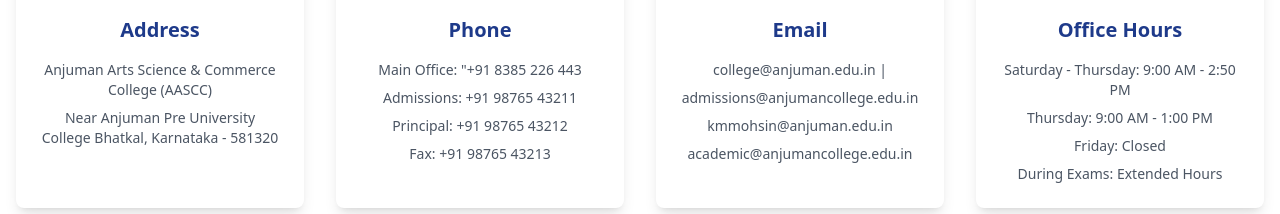
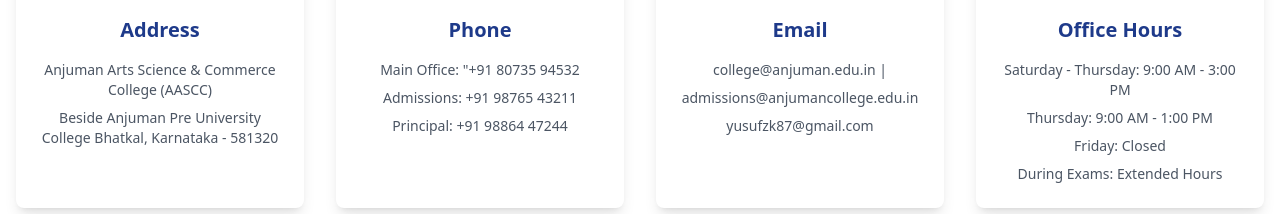
Before and after one commit to aascc-hub/aascc-web, a React (Vite) app: page /about/contact in a window 1280 px wide. Shown: the part 409-623 px from the top of the page. Built offline with nearby package versions, Linux system fonts and the light colour scheme.

Commit message:
contact number are updated

```diff
--- a/src/pages/about/Contact.tsx
+++ b/src/pages/about/Contact.tsx
@@ -7,17 +7,17 @@ const Contact = () => {
       title: 'Address',
       details: [
         'Anjuman Arts Science & Commerce College (AASCC)',
-        'Near Anjuman Pre University College Bhatkal, Karnataka - 581320',
+        'Beside Anjuman Pre University College Bhatkal, Karnataka - 581320',
       ]
     },
     {
       icon: Phone,
       title: 'Phone',
       details: [
-        'Main Office: "+91 8385 226 443 ',
+        'Main Office: "+91 80735 94532 ',
         'Admissions: +91 98765 43211',
-        'Principal: +91 98765 43212',
-        'Fax: +91 98765 43213'
+        'Principal: +91 98864 47244',
+
       ]
     },
     {
@@ -26,15 +26,15 @@ const Contact = () => {
       details: [
         'college@anjuman.edu.in |',
         'admissions@anjumancollege.edu.in',
-        'kmmohsin@anjuman.edu.in',
-        'academic@anjumancollege.edu.in'
+        'yusufzk87@gmail.com',
+
       ]
     },
     {
       icon: Clock,
       title: 'Office Hours',
       details: [
-        'Saturday - Thursday: 9:00 AM - 2:50 PM',
+        'Saturday - Thursday: 9:00 AM - 3:00 PM',
         'Thursday: 9:00 AM - 1:00 PM',
         'Friday: Closed',
         'During Exams: Extended Hours'
@@ -187,7 +187,7 @@ const Contact = () => {
               allowFullScreen={true}
               loading="lazy"
               referrerPolicy="no-referrer-when-downgrade"
-              title="AIMCA Location"
+              title="AASCC Location"
             ></iframe>
           </div>
         </div>
@@ -224,7 +224,7 @@ const Contact = () => {
               </div>
               <h3 className="text-lg font-semibold text-white mb-2">By Road</h3>
               <p className="text-blue-100 text-sm">
-                AIMCA is located in Bhatkal, Karnataka. The college is easily accessible by road.
+                AASCC is located in Bhatkal, Karnataka. The college is easily accessible by road.
                 From major cities like Mangalore (about 120 km south) or Goa (about 150 km north),
                 take NH66 (formerly NH17).
               </p>
```
